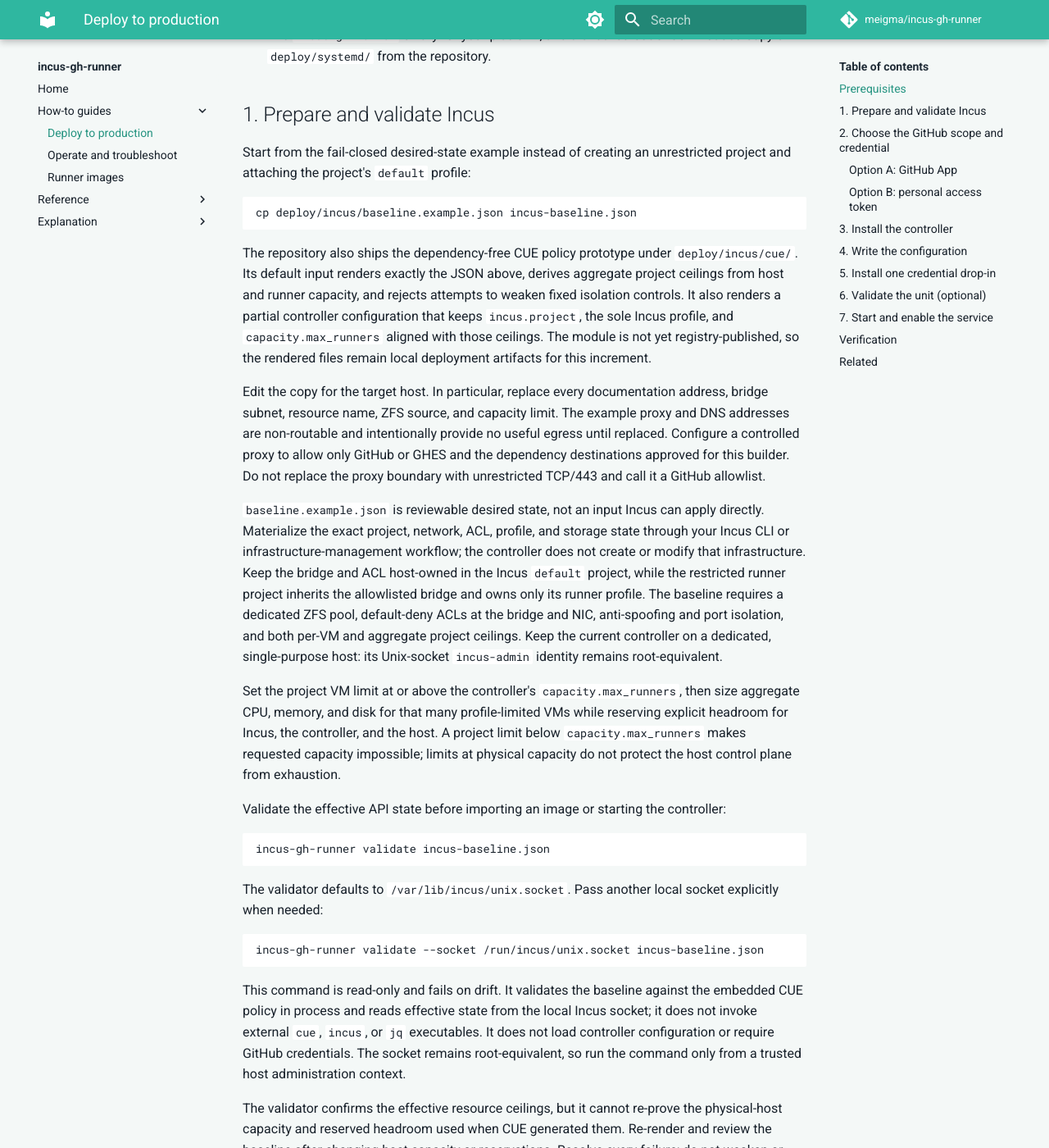
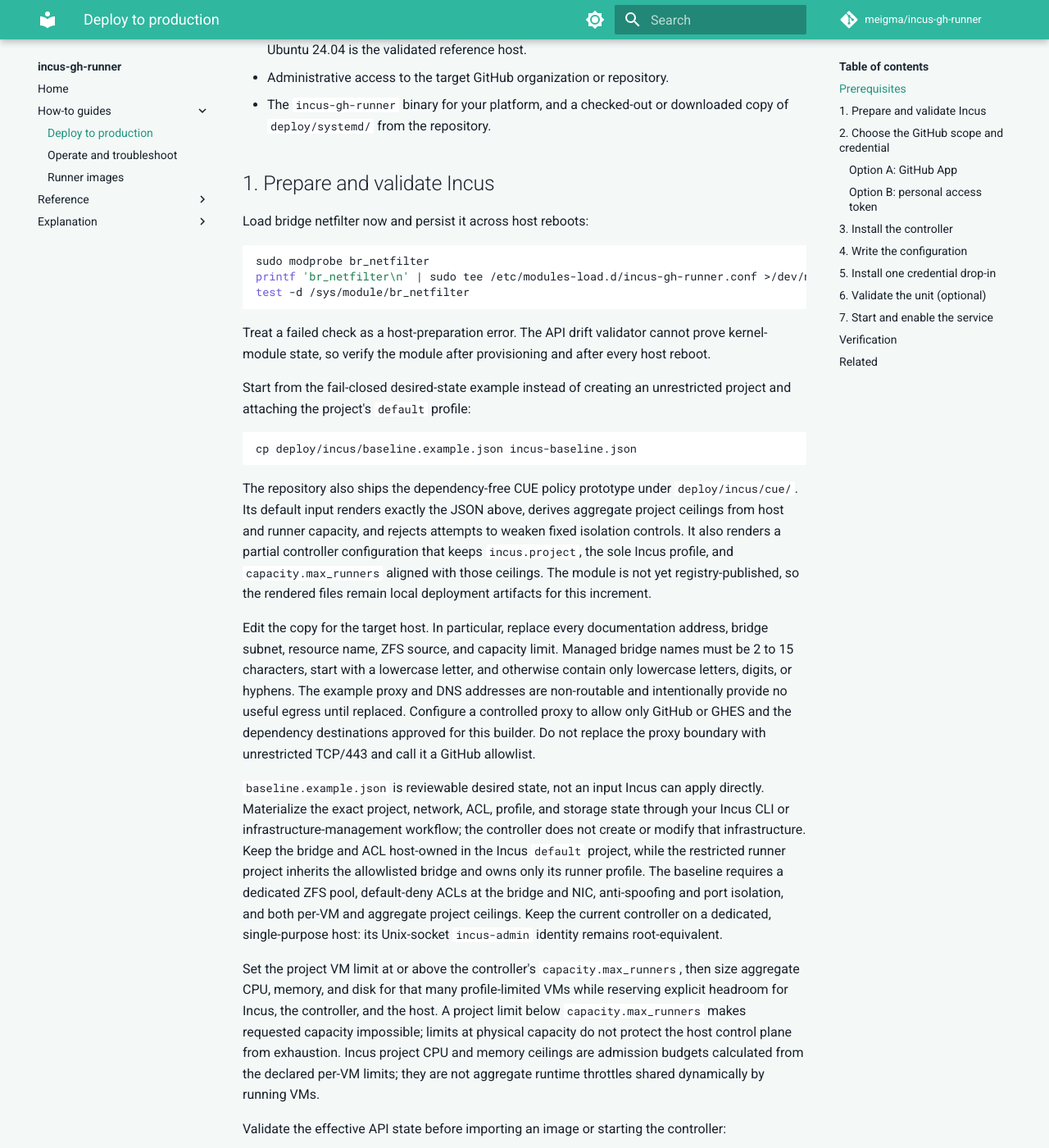
Before and after one commit to meigma/incus-gh-runner, an MkDocs documentation site: the page built from docs/docs/how-to/deploy.md, in a window 1280 px wide and 1400 px high, scrolled down 658 px. Shown: the whole window at 82% size. Built offline with MkDocs 1.6.1 and Material for MkDocs 9.7.7, drawn with Linux system fonts in a browser that asks for light colours; comment, search, counter and statistics services are not loaded; some of the changed text lies outside the part shown.

Commit message:
fix(security): harden Incus runner isolation (#29)
* feat(security): add KVM runtime acceptance gate

* fix(incus): constrain managed bridge names

* fix(incus): enforce bridge name lower bound

* fix(incus): require bridge netfilter for live gate

* docs(incus): list bridge netfilter gate

* fix(acceptance): avoid noexec guest paths

* fix(acceptance): close launch input

* fix(acceptance): serve guest probes reliably

* refactor(security): remove one-off acceptance framework

````diff
--- a/docs/docs/how-to/deploy.md
+++ b/docs/docs/how-to/deploy.md
@@ -5,6 +5,9 @@
 ## Prerequisites
 
 - Incus 7.0 or newer, initialized with QEMU VM support, on a host reachable at the target Incus socket. Incus 6 is not supported.
+- The host `br_netfilter` kernel module loaded at boot. Incus requires it when
+  starting bridged NICs with `security.ipv4_filtering` or
+  `security.ipv6_filtering`; filtered bridged NICs cannot start without it.
 - The `incus-admin` group exists on the host (`getent group incus-admin`). Membership in this group grants root-equivalent access to the Incus socket.
 
     !!! warning "Root-equivalent socket access"
@@ -15,6 +18,18 @@
 - The `incus-gh-runner` binary for your platform, and a checked-out or downloaded copy of `deploy/systemd/` from the repository.
 
 ## 1. Prepare and validate Incus
+
+Load bridge netfilter now and persist it across host reboots:
+
+```sh
+sudo modprobe br_netfilter
+printf 'br_netfilter\n' | sudo tee /etc/modules-load.d/incus-gh-runner.conf >/dev/null
+test -d /sys/module/br_netfilter
+```
+
+Treat a failed check as a host-preparation error. The API drift validator
+cannot prove kernel-module state, so verify the module after provisioning and
+after every host reboot.
 
 Start from the fail-closed desired-state example instead of creating an
 unrestricted project and attaching the project's `default` profile:
@@ -33,12 +48,13 @@
 this increment.
 
 Edit the copy for the target host. In particular, replace every documentation
-address, bridge subnet, resource name, ZFS source, and capacity limit. The
-example proxy and DNS addresses are non-routable and intentionally provide no
-useful egress until replaced. Configure a controlled proxy to allow only
-GitHub or GHES and the dependency destinations approved for this builder. Do
-not replace the proxy boundary with unrestricted TCP/443 and call it a GitHub
-allowlist.
+address, bridge subnet, resource name, ZFS source, and capacity limit. Managed
+bridge names must be 2 to 15 characters, start with a lowercase letter, and
+otherwise contain only lowercase letters, digits, or hyphens. The example proxy
+and DNS addresses are non-routable and intentionally provide no useful egress
+until replaced. Configure a controlled proxy to allow only GitHub or GHES and
+the dependency destinations approved for this builder. Do not replace the proxy
+boundary with unrestricted TCP/443 and call it a GitHub allowlist.
 
 `baseline.example.json` is reviewable desired state, not an input Incus can
 apply directly. Materialize the exact project, network, ACL, profile, and
@@ -56,7 +72,9 @@
 profile-limited VMs while reserving explicit headroom for Incus, the
 controller, and the host. A project limit below `capacity.max_runners` makes
 requested capacity impossible; limits at physical capacity do not protect the
-host control plane from exhaustion.
+host control plane from exhaustion. Incus project CPU and memory ceilings are
+admission budgets calculated from the declared per-VM limits; they are not
+aggregate runtime throttles shared dynamically by running VMs.
 
 Validate the effective API state before importing an image or starting the
 controller:
@@ -116,9 +134,12 @@
 production baseline, sets `user.incus-gh-runner.disposable=true`, and contains
 no retained workloads. The script also requires the exact
 `INCUS_GH_RUNNER_LIVE_MUTATION` opt-in it prints. Never mark the production
-project disposable. The bounded harness proves concurrent-VM, allowed and
-forbidden egress, L2/L3 isolation, MAC spoof, and IPv4 spoof behavior; IPv6
-spoofing and resource-ceiling exhaustion remain separate acceptance tests.
+project disposable.
+
+The bounded `--execute` harness proves concurrent-VM L2/L3 isolation,
+allowed and forbidden egress, and MAC and IPv4 spoof rejection on a disposable
+copy of the production configuration. It does not prove IPv6 enforcement,
+Secure Boot trust, aggregate runtime throttling, or NIC and ZFS throughput.
 
 ## 2. Choose the GitHub scope and credential
 
````
Also changed, not shown: docs/docs/how-to/runner-images.md (+17 -0 lines), deploy/incus/README.md, deploy/incus/cue/README.md, 9 other files.
